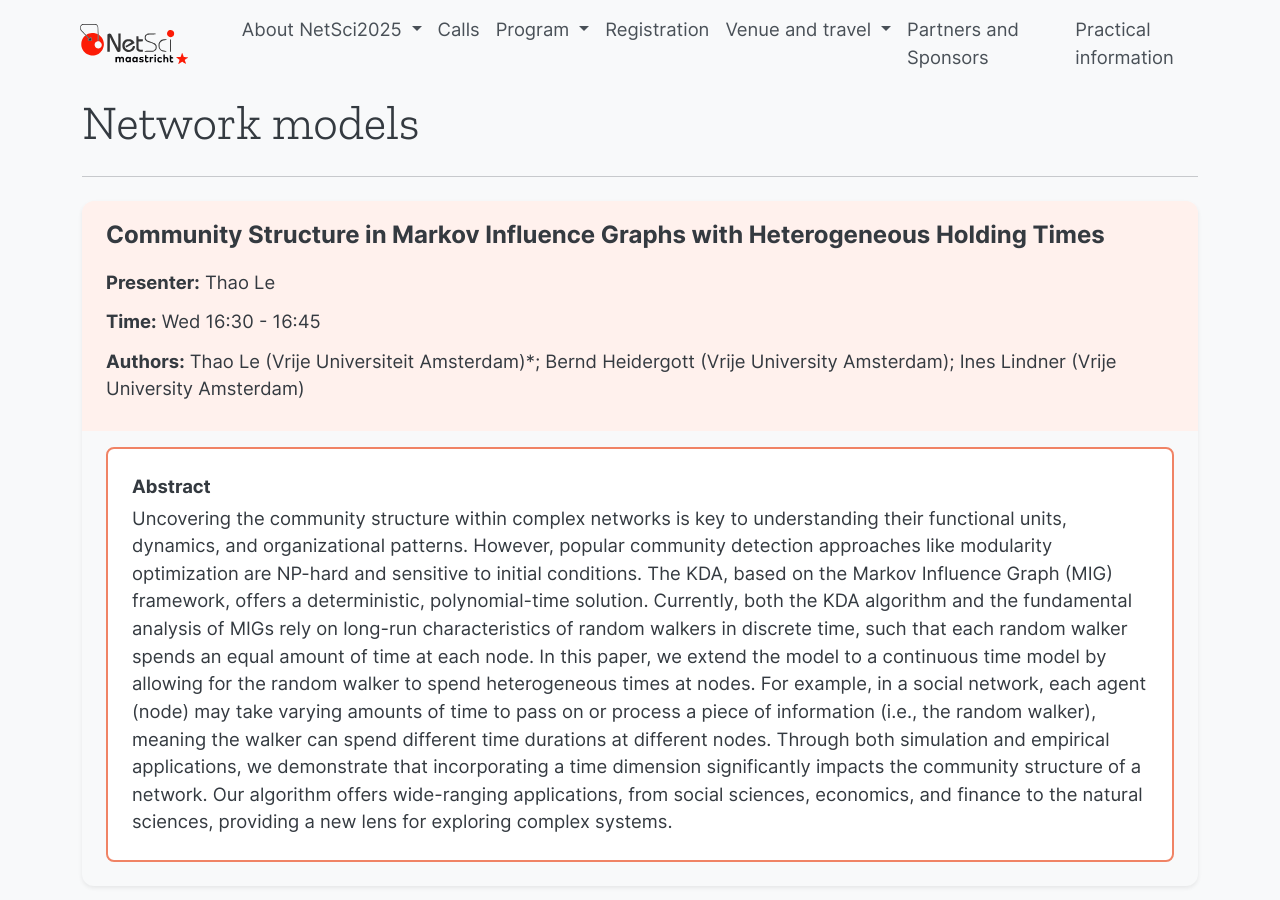
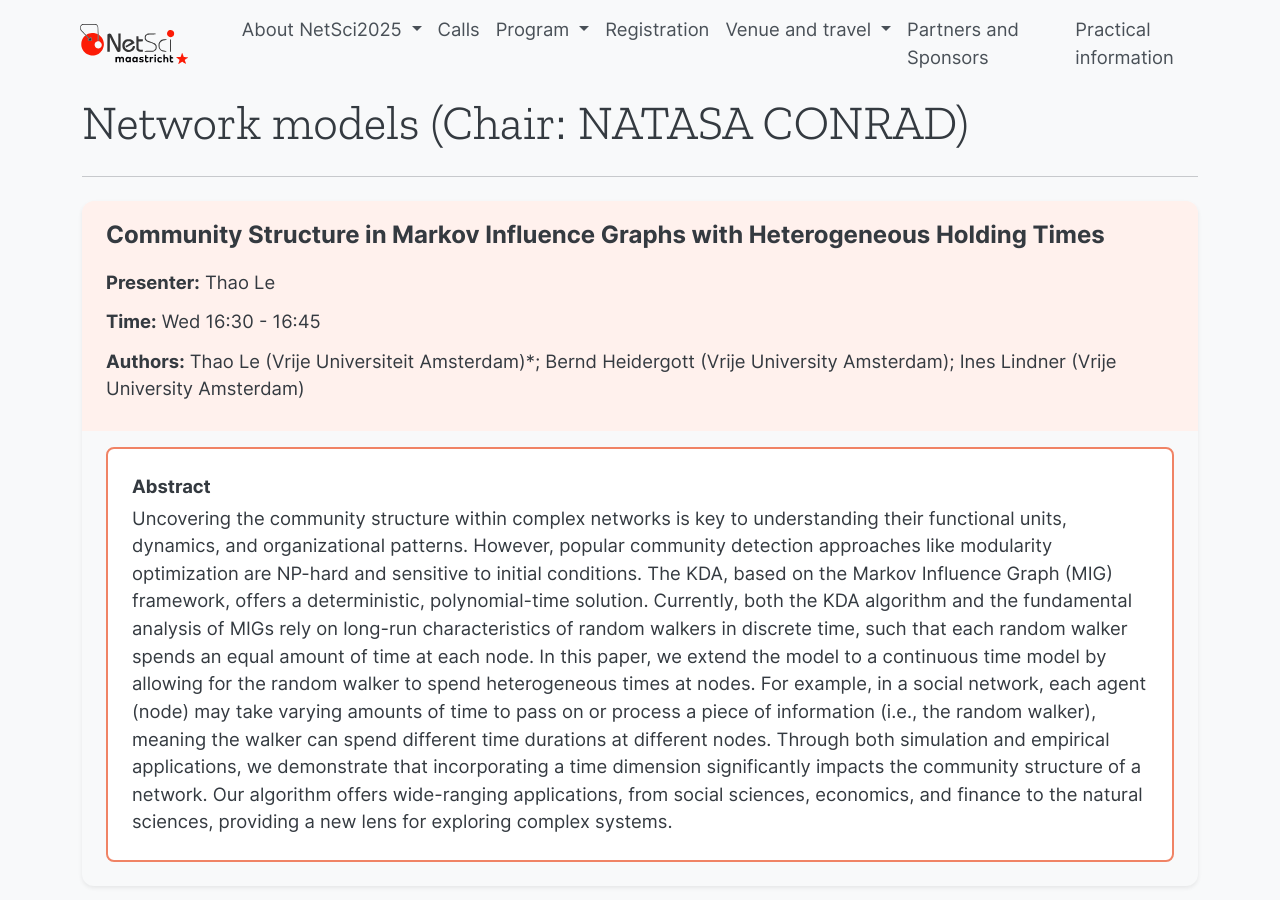
Before and after one commit to NetSci2025/netsci2025.github.io, a Jekyll site: the page built from _parallel/network-models.md, in a window 1280 px wide and 900 px high. Built offline with Jekyll 4.4.1, drawn with Linux system fonts in a browser that asks for light colours.

Commit message:
Update network-models.md

```diff
--- a/_parallel/network-models.md
+++ b/_parallel/network-models.md
@@ -1,6 +1,6 @@
 ---
 layout: parallel
-title: "Network models"
+title: "Network models (Chair: NATASA CONRAD)"
 slug: network-models
 permalink: /parallel/network-models/
 ---
```
